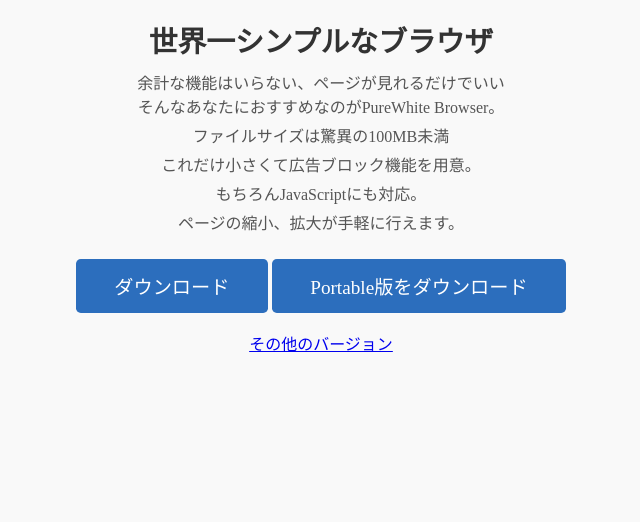
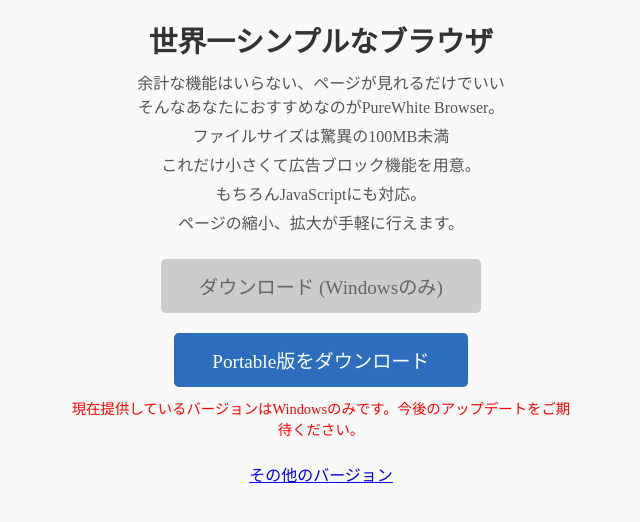
Before and after one commit to Banana-Niku87729/pwb, a plain HTML site: page index.html in a window 1280 px wide. Shown: the whole page, without its empty margins (319-959 px from the left). Drawn offline with Linux system fonts and the light colour scheme.

Commit message:
Add files via upload

```diff
--- a/index.html
+++ b/index.html
@@ -13,8 +13,8 @@
       }
       .center {
         text-align: center;
-        max-width: 500px; /* 最大幅を設定 */
-        margin: 0 auto; /* 横方向中央寄せ */
+        max-width: 500px;
+        margin: 0 auto;
       }
       h1 {
         font-size: 1.8em;
@@ -36,10 +36,20 @@
         text-decoration: none;
         font-size: 1.2em;
         cursor: pointer;
-        margin-top: 20px; /* ボタン間の隙間を開けるために追加 */
+        margin-top: 20px;
       }
       .download-button:hover {
-        background: #1e5ca3; /* ホバー時に少し濃くする */
+        background: #1e5ca3;
+      }
+      .disabled {
+        background: #cccccc;
+        color: #666666;
+        cursor: not-allowed;
+      }
+      .warning {
+        color: red;
+        margin-top: 10px;
+        font-size: 0.9em;
       }
     </style>
   </head>
@@ -51,22 +61,41 @@
       <p>これだけ小さくて広告ブロック機能を用意。</p>
       <p>もちろんJavaScriptにも対応。</p>
       <p>ページの縮小、拡大が手軽に行えます。</p>
-      <a class="download-button"
+      <a id="download-windows" class="download-button"
          href="https://www.dropbox.com/scl/fi/38ez6wrdwm4wkg6zf8p2c/PureWhite-Installer.exe?rlkey=rtdeaopk10i5v6yet9bu9ewjw&st=5pp2ty9x&dl=1"
          target="_blank"
          onclick="setTimeout(() => window.location.href='https://www.pwb.f5.si/thanksdl.html', 1000);">
-        ダウンロード
+        ダウンロード (Windowsのみ)
       </a>
-      <a class="download-button"
+      <a id="download-portable" class="download-button"
          href="https://www.dropbox.com/scl/fi/xxark9curncxeymqrxoa4/PureWhite.zip?rlkey=zanuex5ummg91pvs9r7gmel52&st=aj37kcl1&dl=1"
          target="_blank"
          onclick="setTimeout(() => window.location.href='https://www.pwb.f5.si/thankdl.html', 1000);">
         Portable版をダウンロード
       </a>
+      <p id="non-windows-warning" class="warning" style="display: none;">
+        現在提供しているバージョンはWindowsのみです。今後のアップデートをご期待ください。
+      </p>
       <br>
-      <br>
-      <a href="https://www.pwb.f5.si/release"
-         target="_blank">その他のバージョン</a>
+      <a href="https://www.pwb.f5.si/release" target="_blank">その他のバージョン</a>
     </div>
+
+    <script>
+      // ユーザーエージェントでOSを判定
+      const isWindows = navigator.userAgent.includes("Windows");
+      const windowsButton = document.getElementById("download-windows");
+      const portableButton = document.getElementById("download-portable");
+      const warningMessage = document.getElementById("non-windows-warning");
+
+      if (!isWindows) {
+        // Windows以外の場合、ボタンを無効化
+        windowsButton.classList.add("disabled");
+        windowsButton.removeAttribute("href");
+        windowsButton.onclick = (e) => e.preventDefault();
+
+        // 注意メッセージを表示
+        warningMessage.style.display = "block";
+      }
+    </script>
   </body>
 </html>
```
